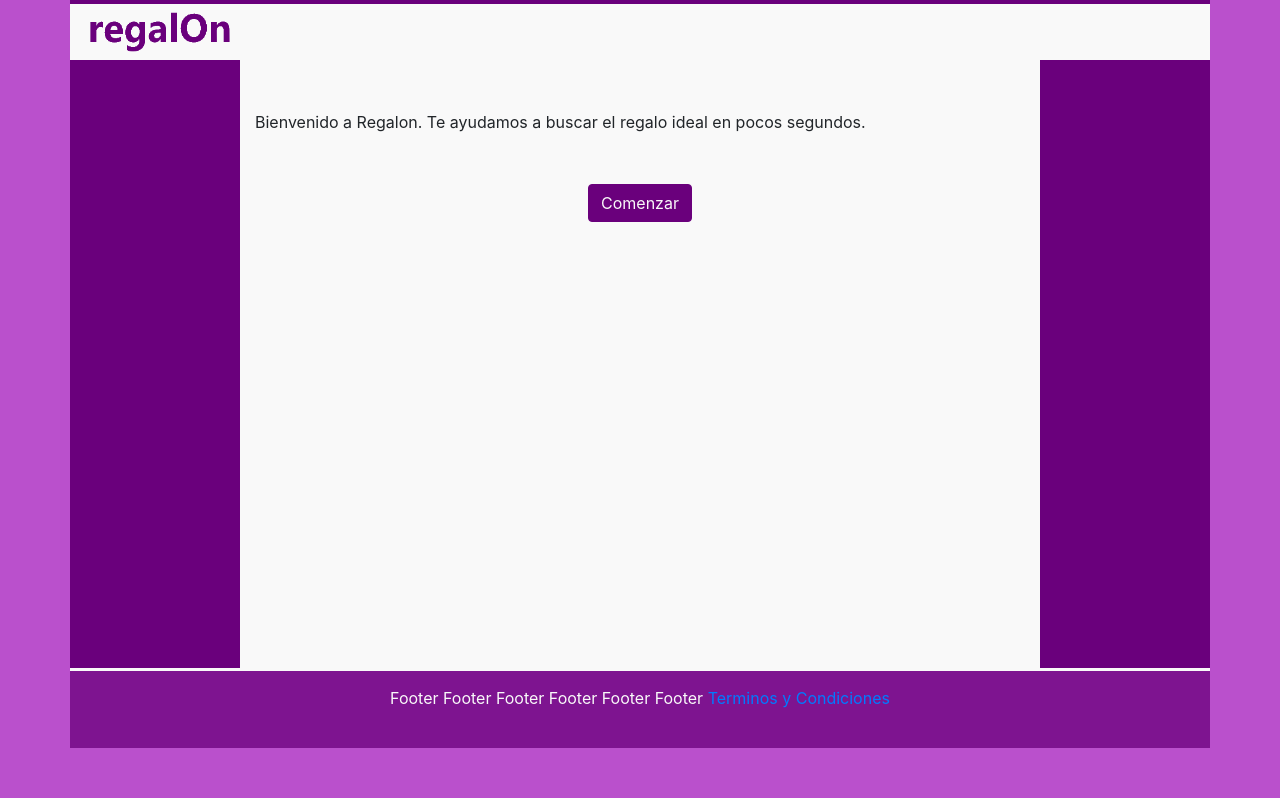
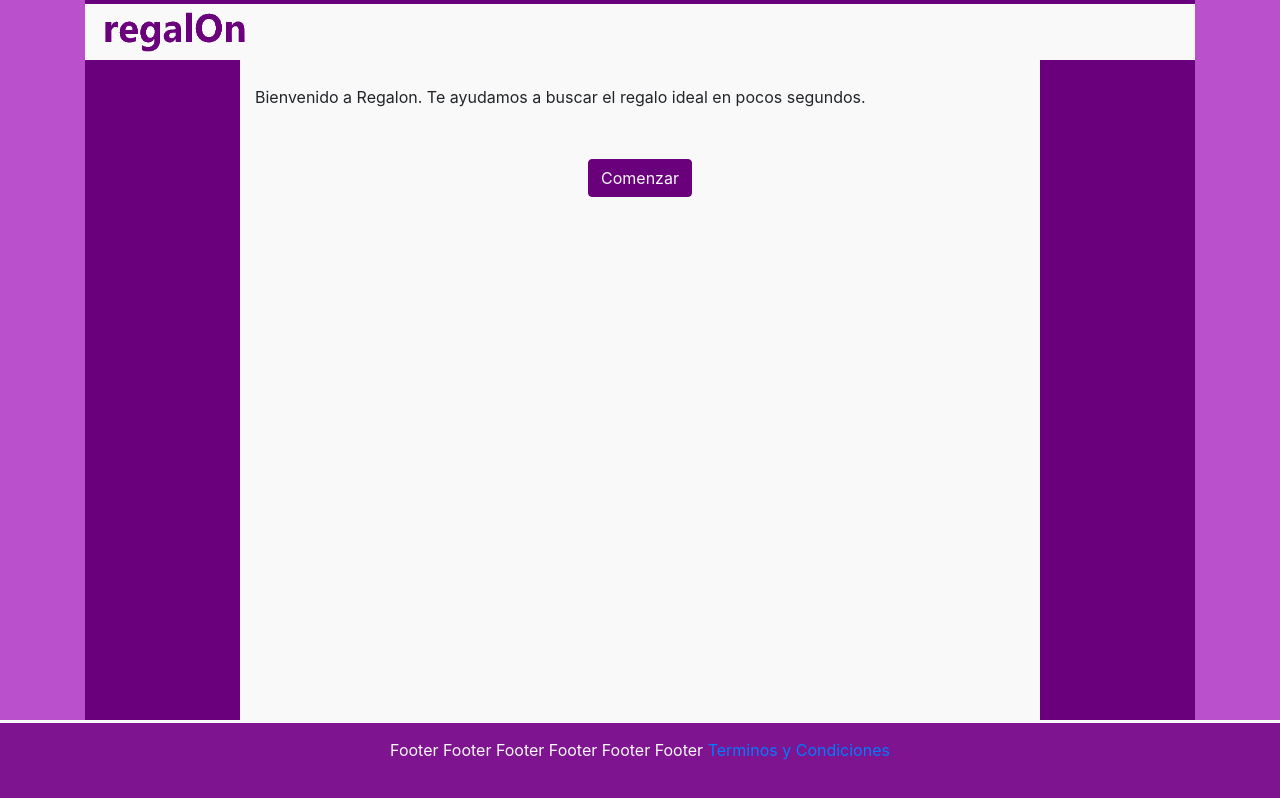
Before and after one commit to nahuelsliba/brosoft, a React (Create React App) app in the folder ui/regalon/: page / in a window 1280 px wide. Built offline with nearby package versions, Linux system fonts and the light colour scheme.

Commit message:
A lot...

```diff
--- a/ui/regalon/src/App.js
+++ b/ui/regalon/src/App.js
@@ -2,11 +2,15 @@ import React from 'react';
 import { Provider } from 'react-redux'
 import store from './redux/store'
 import AppContainer from './components/AppContainer.jsx';
+import AppFooter from './components/AppFooter.jsx';
+import TermsAndConditions from './components/TermsAndConditions.jsx';
 
 function App() {
   return (
     <Provider store={store}>
-      <AppContainer> </AppContainer>
+      <AppContainer/>
+      <AppFooter/>
+      <TermsAndConditions/>
     </Provider>
   );
 }
--- a/ui/regalon/src/components/AppContainer.jsx
+++ b/ui/regalon/src/components/AppContainer.jsx
@@ -2,23 +2,19 @@ import React from 'react';
 import Wizard from './Wizard';
 import WelcomeView from './WelcomeView';
 import AppHeader from './AppHeader.jsx';
-import AppFooter from './AppFooter.jsx';
-import TermsAndConditions from './TermsAndConditions.jsx';
 import { Container, Row, Col } from 'react-bootstrap';
 import { connect } from 'react-redux';
 
 function AppContainer( {currentStep} ) {
   return (
     <Container className="AppContainer">
-      <Row> <AppHeader/> </Row>
-      <Row className="AppContainerRowCenter">
+      <AppHeader/>
+      <div className="AppContainerRowCenter">
         <div className="AppContainerCenter">
           { currentStep !== 0 && <Wizard> Wizard </Wizard> }
           { currentStep === 0 && <WelcomeView/> }
         </div>
-      </Row>
-      <Row> <AppFooter/> </Row>
-      <TermsAndConditions/>
+      </div>
     </Container>
   );
 }
--- a/ui/regalon/src/components/AppFooter.jsx
+++ b/ui/regalon/src/components/AppFooter.jsx
@@ -10,9 +10,9 @@ function AppFooter( { _showTermsAndConditionsAction } ) {
   }
 
   return (
-    <header className="AppFooter">
+    <div className="AppFooter">
       <div className="AppFooterText"> {msg_footer_text1} <a href="#" onClick={showTermsAndConditions}>Terminos y Condiciones</a> </div>
-    </header>
+    </div>
   );
 }
 
--- a/ui/regalon/src/components/WelcomeView.jsx
+++ b/ui/regalon/src/components/WelcomeView.jsx
@@ -13,7 +13,7 @@ function WelcomeView( { _initWizardAction } ) {
 
   return (
     <div className="WelcomeView">
-      <div className="topM50 cont100w"> {msg_initial_view_welcome} </div>
+      <div className="topM25 cont100w"> {msg_initial_view_welcome} </div>
       <div className="topM50 cont100w tAlignC"> <Button variant="rgln-primary" onClick={ handleOnClickBegin } >{msg_general_button_begin}</Button> </div>
     </div>
   );
--- a/ui/regalon/src/components/Wizard.jsx
+++ b/ui/regalon/src/components/Wizard.jsx
@@ -11,7 +11,6 @@ function Wizard({ showResultItems }) {
   return (
     <div className="Wizard">
       {!showResultItems && <WizardProgressBar /> }
-      {showResultItems && <WizardContentResultFilters /> }
 
       {!showResultItems && <WizardContent /> }
       {showResultItems && <WizardContentResult /> }
--- a/ui/regalon/src/components/WizardContentResult.jsx
+++ b/ui/regalon/src/components/WizardContentResult.jsx
@@ -1,8 +1,15 @@
 import React from 'react';
 import { connect } from 'react-redux';
 import WizardContentResultItem from './WizardContentResultItem';
+import { resetWizardAction } from '../redux/actions/wizard';
 
-function WizardContentResult( {searchProudctsJson} ) {
+function WizardContentResult( {searchProudctsJson, _resetWizardAction} ) {
+
+  const handleOnClickReset = () => {
+    console.log('handleOnClickReset');
+    _resetWizardAction();
+  }
+
   const products = searchProudctsJson.products;
 
   return (
@@ -10,11 +17,16 @@ function WizardContentResult( {searchProudctsJson} ) {
       {products.map((product) =>
         <WizardContentResultItem
           key={product.url}
+          imgUrl={product.imgUrl}
           title={product.title}
+          price={product.price}
           description={product.description}
         />
       )}
-      <div className="text-center"> <a href="#"> Ver mas... </a> </div>
+      <div>
+        <div className="elInlineBlock elFloatL"> <a href="#"> Ver mas </a> </div>
+        <div className="elInlineBlock elFloatR"> <a href="#" onClick={handleOnClickReset}> Nueva busqueda </a> </div>
+      </div>
     </div>
   );
 }
@@ -23,4 +35,10 @@ const mapStateToProps = (state) => {
   return { searchProudctsJson : state.wizard.searchProudctsJson };
 }
 
-export default connect(mapStateToProps, null)(WizardContentResult);
+const mapDispatchToProps = (dispatch) => {
+  return {
+      _resetWizardAction: () => dispatch(resetWizardAction())
+  }
+}
+
+export default connect(mapStateToProps, mapDispatchToProps)(WizardContentResult);
--- a/ui/regalon/src/components/WizardContentResultItem.jsx
+++ b/ui/regalon/src/components/WizardContentResultItem.jsx
@@ -1,10 +1,24 @@
 import React from 'react';
 
-function WizardContentResultItem( {title, description} ) {
+function WizardContentResultItem( {imgUrl, title, price, description} ) {
   return (
     <div className="WizardContentResultItem">
-      <div className="font-weight-bold"> {title} </div>
-      <div> {description} </div>
+      <table>
+        <tr>
+          <td className="wizardItem11C">
+            <div className="wizardItemImg"> <img className="" src={imgUrl} /> </div>
+          </td>
+          <td className="wizardItem12C">
+            <div className="wizardItemTitle"> {title} </div>
+            <div className="wizardItemPrice"> {price} € </div>
+          </td>
+        </tr>
+        <tr>
+          <td className="wizardItem22C" colSpan="2">
+            <div className="wizardItemDesc"> {description} </div>
+          </td>
+        </tr>
+      </table>
     </div>
   );
 }
--- a/ui/regalon/src/components/WizardControls.jsx
+++ b/ui/regalon/src/components/WizardControls.jsx
@@ -90,8 +90,6 @@ function WizardControls({
         <Button variant="rgln-secondary" onClick={ handleOnClickReset } className="float-left" >Cancelar</Button> }
         {currentStep === 5 && !showResultItems &&
         <Button variant="rgln-primary" onClick={ handleOnClickSearch } className="float-right" >Buscar </Button> }
-
-        {showResultItems && <Button variant="primary" onClick={ handleOnClickReset } >Nueva busqueda</Button> }
     </div>
   );
 }
--- a/ui/regalon/src/styles/general.css
+++ b/ui/regalon/src/styles/general.css
@@ -4,9 +4,11 @@
   --primary-40-color: #9228A4;
   --primary-80-color: #BA50CC;
   --primary-100-color: #CE64E0;
+  --primary-200-color: #FFF5FF;
 
   --secondary-color: #4c4c4c;
   --secondary-40-color: #747474;
+  --secondary-100-color: #E0E0E0;
 
   --primary-b-color: #F9F9F9;
 }
@@ -56,7 +58,8 @@ code {
 .AppContainer {
     /* border: 1px solid var(--primary-color); */
     background-color: var(--primary-80-color);
-    height: 95%;
+    height: 100%;
+    padding-bottom: 80px;
 }
 
 .AppHeader {
@@ -71,7 +74,20 @@ code {
 .AppContainerRowCenter {
     /* border: 1px solid blue; */
     background-color: var(--primary-color);
-    height: 80%;
+    height: 100%;
+    padding-bottom: 60px;
+}
+
+.AppContainerCenter {
+    width: 100%;
+    height: 100%;
+    min-width: 320px;
+    max-width: 800px;
+    margin: 0 auto;
+    background-color: var(--primary-b-color);
+    padding: 0px 15px 5px 15px;
+
+    /* border: 1px solid gray; */
 }
 
 .AppFooter {
@@ -82,6 +98,8 @@ code {
     height: 80px;
     background-color: var(--primary-20-color);
     border-top: 3px solid var(--primary-b-color);
+    position: fixed;
+    bottom: 0;
 }
 
 .AppFooterText {
@@ -98,25 +116,17 @@ code {
     margin: 3px 15px 0px 15px;
 }
 
-.AppContainerCenter {
+.WelcomeView {
     width: 100%;
-    min-width: 320px;
-    max-width: 800px;
-    margin: 0 auto;
-    background-color: var(--primary-b-color);
-
-    /* border: 1px solid gray; */
-}
-
-.WelcomeView {
-    margin: 5px 15px 0px 15px;
+    display: inline-block;
+    margin: 0px 0px 0px 0px;
 }
 
 .Wizard {
     /* border: 1px solid red; */
-    height: 95%;
+    height: 99%;
     position: relative;
-    margin: 0px 15px 0px 15px;
+    margin: 0px 0px 0px 0px;
 }
 
 .WizardProgressBarCont {
@@ -233,6 +243,18 @@ code {
     margin: 0 auto;
 }
 
+.elInlineBlock {
+    display: inline-block;
+}
+
+.elFloatL {
+    float: left;
+}
+
+.elFloatR {
+    float: right;
+}
+
 .fGSelect select {
     max-width: 250px;
 }
@@ -259,3 +281,57 @@ code {
 .inputError {
     border-color: red;
 }
+
+.WizardContentResult {
+    height: 100%;
+    overflow-y: auto;
+    /* padding-bottom: 40px; */
+}
+
+.WizardContentResultItem {
+    margin: 0px 0px 10px 0px;
+    background-color: var(--primary-200-color);
+    border-top: 1px solid var(--secondary-100-color);
+}
+
+.wizardItemImg {
+    margin: 4px 0px 0px 0px;
+}
+
+.wizardItemImg img {
+    width: 50px;
+    height: 50px;
+
+    margin: 0px 15px 0px 0px;
+}
+
+.wizardItemTitle {
+    font-weight: bold;
+    white-space: nowrap;
+    overflow: hidden;
+    text-overflow: ellipsis;
+    width: 98%;
+}
+
+.wizardItemPrice {
+    font-weight: bold;
+    opacity: 0.85;
+}
+
+.wizardItemDesc {
+    overflow: hidden;
+    text-overflow: ellipsis;
+    display: -webkit-box;
+    -webkit-line-clamp: 3;
+    -webkit-box-orient: vertical;
+    font-size: 14px;
+    text-align: justify;
+}
+
+.wizardItem11C {
+    vertical-align: top;
+}
+
+.wizardItem12C {
+    display: inline-grid;
+}
```
